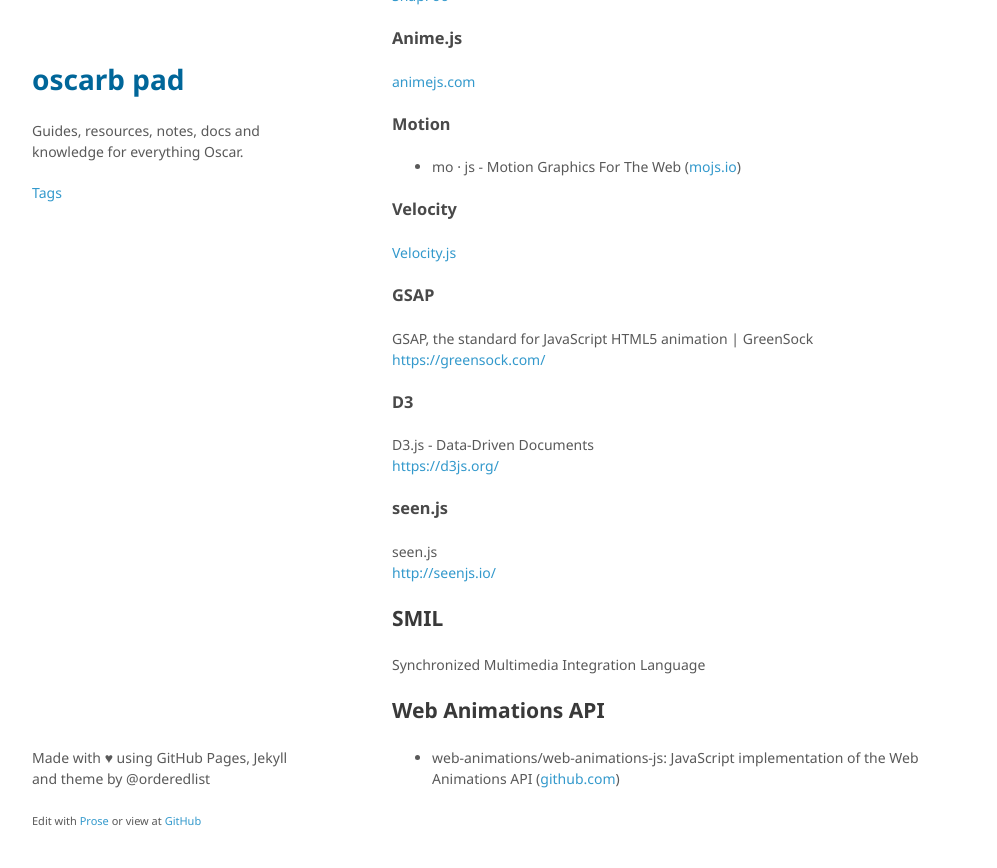
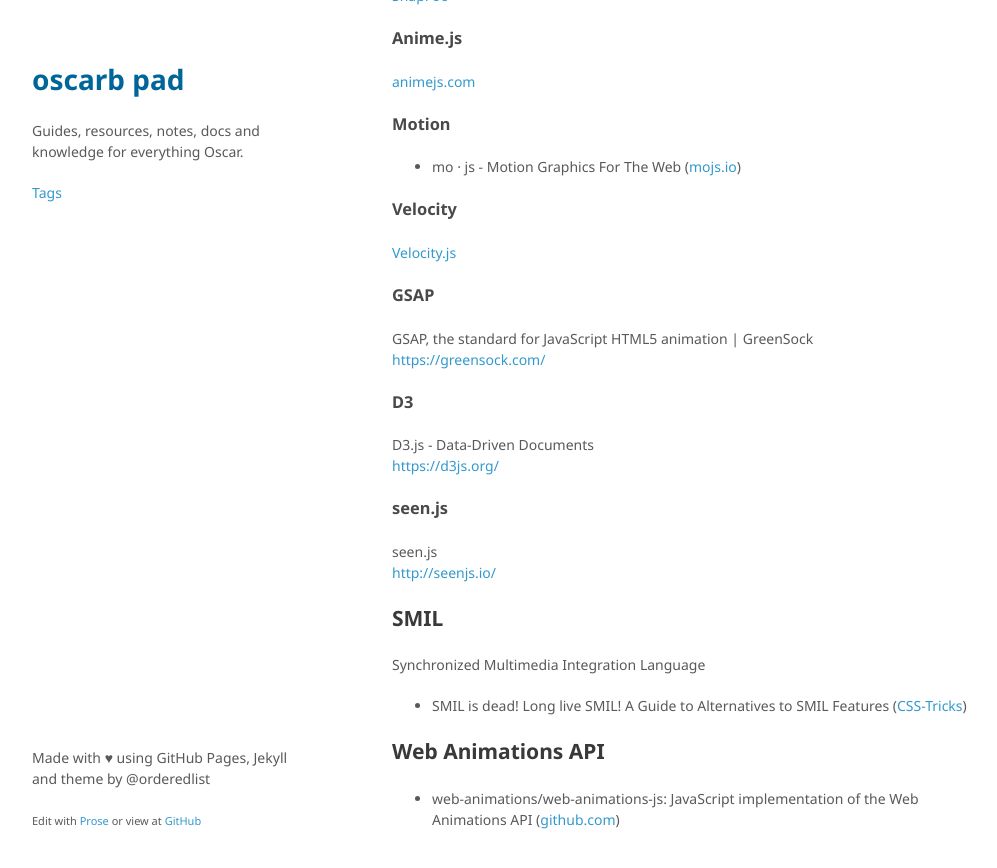
Before and after one commit to oscarb/pad, a Jekyll site: the page built from _docs/web-animation.md, in a window 1280 px wide and 900 px high, scrolled down 1415 px. Shown: the top 868 px of the window, without its empty margins (128-1125 px from the left). Built offline with Jekyll 4.4.1, drawn with Linux system fonts in a browser that asks for light colours; some web fonts are replaced.

Commit message:
Update web-animation.md

```diff
--- a/_docs/web-animation.md
+++ b/_docs/web-animation.md
@@ -97,6 +97,8 @@ http://seenjs.io/
 
 Synchronized Multimedia Integration Language
 
+* SMIL is dead! Long live SMIL! A Guide to Alternatives to SMIL Features ([CSS-Tricks](https://css-tricks.com/smil-is-dead-long-live-smil-a-guide-to-alternatives-to-smil-features/))
+
 ## Web Animations API
 
 * web-animations/web-animations-js: JavaScript implementation of the Web Animations API ([github.com](https://github.com/web-animations/web-animations-js))
```
